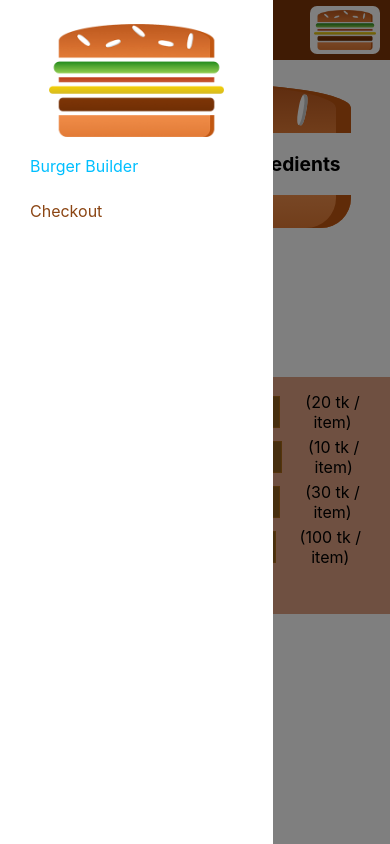
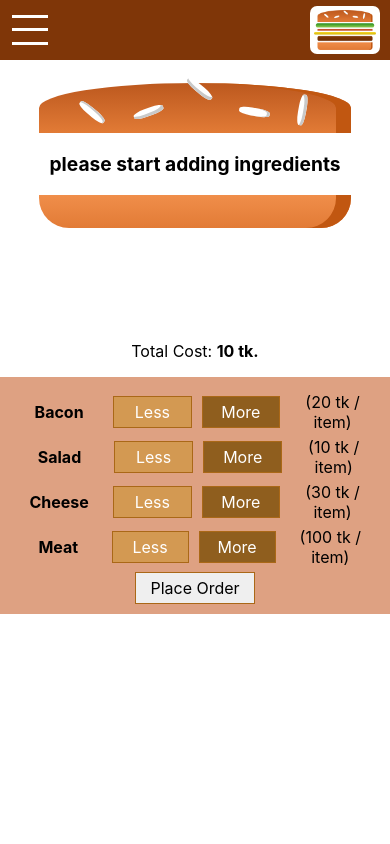
Before and after one commit to shikhor-bjit/burger-builder, a React (Create React App) app: page / in a window 390 px wide. Built offline with nearby package versions, Linux system fonts and the light colour scheme.

Commit message:
Hamburger Menu Added

```diff
--- a/src/components/Layout/Layout.js
+++ b/src/components/Layout/Layout.js
@@ -6,18 +6,30 @@ import SideDrawer from "../Navigation/SideDrawer/SideDrawer";
 
 class Layout extends React.Component {
     state = {
-        isSideDrawerOpen: true
+        isSideDrawerOpen: false
     }
 
     closeSideDrawer = () => {
         this.setState({isSideDrawerOpen: false});
     }
 
+    sideDrawerToggleHandler = () => {
+        this.setState(
+            (prevState) => {
+                return (
+                    {isSideDrawerOpen: !prevState.isSideDrawerOpen}
+                );
+            }
+        );
+    }
+
     render() {
         return (
             <div className="Layout">
-                <Toolbar/>
-                <SideDrawer open={this.state.isSideDrawerOpen} clicked={this.closeSideDrawer}/>
+                <Toolbar clicked={this.sideDrawerToggleHandler}/>
+                <SideDrawer
+                    open={this.state.isSideDrawerOpen}
+                    clicked={this.closeSideDrawer}/>
                 <BurgerBuilder/>
             </div>
         );
--- /dev/null
+++ b/src/components/Navigation/SideDrawer/ToggleDrawer/ToggleDrawer.css
@@ -0,0 +1,17 @@
+.ToggleDrawer {
+    width: 40px;
+    height: 100%;
+    display: flex;
+    flex-flow: column;
+    justify-content: space-around;
+    align-items: center;
+    padding: 10px 0;
+    box-sizing: border-box;
+    cursor: pointer;
+}
+
+.ToggleDrawer div {
+    width: 90%;
+    height: 3px;
+    background-color: white;
+}
--- /dev/null
+++ b/src/components/Navigation/SideDrawer/ToggleDrawer/ToggleDrawer.js
@@ -0,0 +1,16 @@
+import React from 'react';
+import './ToggleDrawer.css';
+
+const ToggleDrawer = props => {
+    return (
+        <div className={'ToggleDrawer'} onClick={props.clicked}>
+            <div/>
+            <div/>
+            <div/>
+        </div>
+    );
+};
+
+ToggleDrawer.propTypes = {};
+
+export default ToggleDrawer;
--- a/src/components/Navigation/Toolbar/Toolbar.js
+++ b/src/components/Navigation/Toolbar/Toolbar.js
@@ -2,11 +2,12 @@ import './Toolbar.css';
 import React from 'react';
 import Logo from "../../Logo/Logo";
 import NavigationItems from "../NavigationItems/NavigationItems";
+import ToggleDrawer from "../SideDrawer/ToggleDrawer/ToggleDrawer";
 
 const Toolbar = props => {
     return (
         <div className={'Toolbar'}>
-            <div>MENU</div>
+            <ToggleDrawer clicked={props.clicked}/>
             <Logo height={'80%'}/>
             <div className={'DesktopOnly'}>
                 <NavigationItems/>
```
